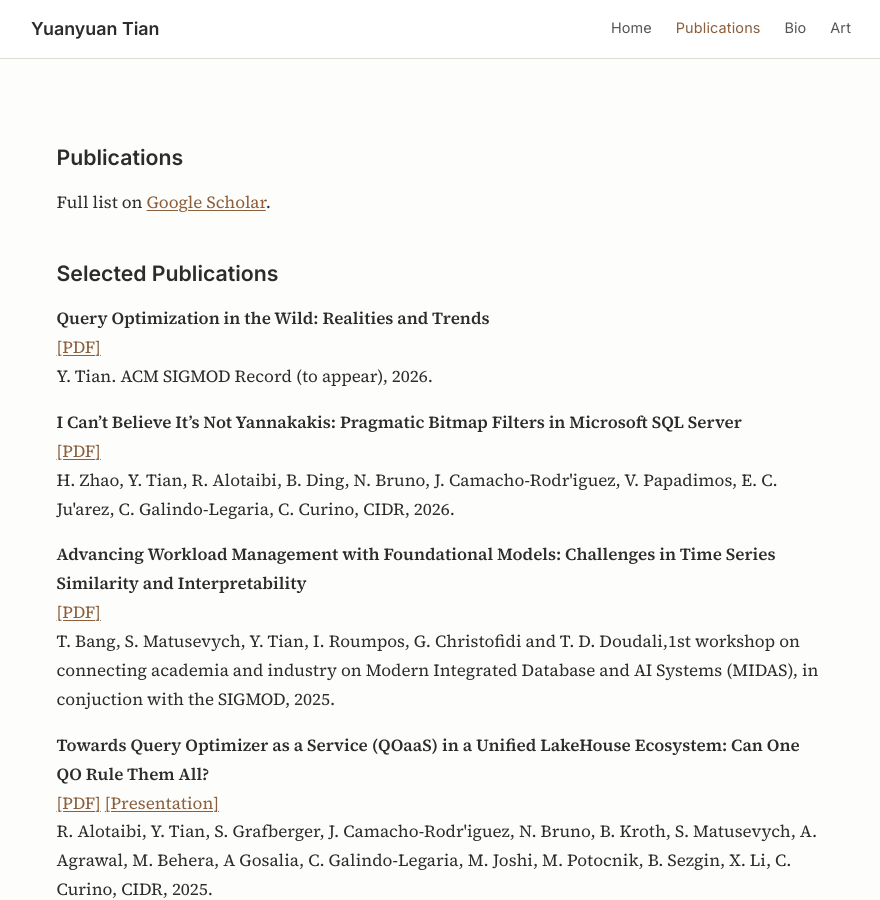
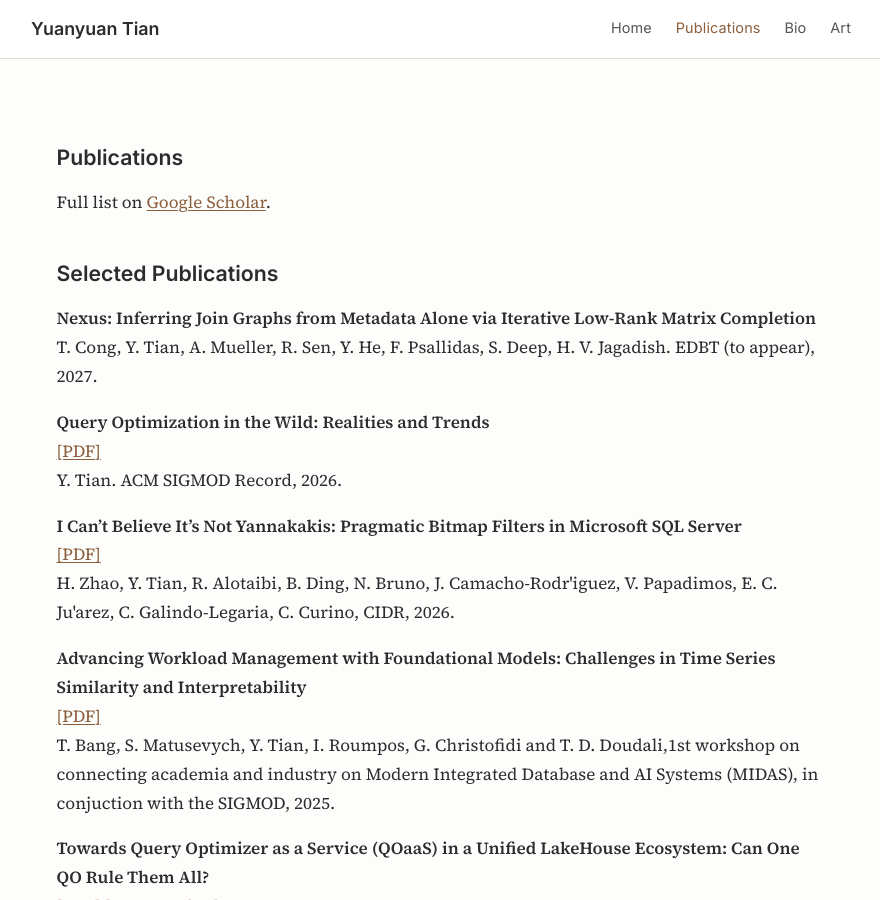
Before and after one commit to humming80/humming80.github.io, a Jekyll site: the page built from publication.md, in a window 1280 px wide and 900 px high. Shown: the whole window, without its empty margins (199-1079 px from the left). Built offline with Jekyll 4.4.1, drawn with Linux system fonts in a browser that asks for light colours.

Commit message:
Update publication list with new entry and year correction
Added a new publication entry and corrected the year for an existing publication.

```diff
--- a/publication.md
+++ b/publication.md
@@ -10,9 +10,12 @@ Full list on [Google Scholar](https://scholar.google.com/citations?user=_XE_jhQA
 
 ## Selected Publications
 
+**Nexus: Inferring Join Graphs from Metadata Alone via Iterative Low-Rank Matrix Completion** \
+T. Cong, Y. Tian, A. Mueller, R. Sen, Y. He, F. Psallidas, S. Deep, H. V. Jagadish. EDBT (to appear), 2027.
+
 **Query Optimization in the Wild: Realities and Trends** \
 [\[PDF\]](https://humming80.github.io/papers/QOTrends.pdf)\
-Y. Tian. ACM SIGMOD Record (to appear), 2026.
+Y. Tian. ACM SIGMOD Record, 2026.
 
 **I Can’t Believe It’s Not Yannakakis: Pragmatic Bitmap Filters in Microsoft SQL Server** \
 [\[PDF\]](https://www.cidrdb.org/papers/2026/p29-zhao.pdf)\
```
